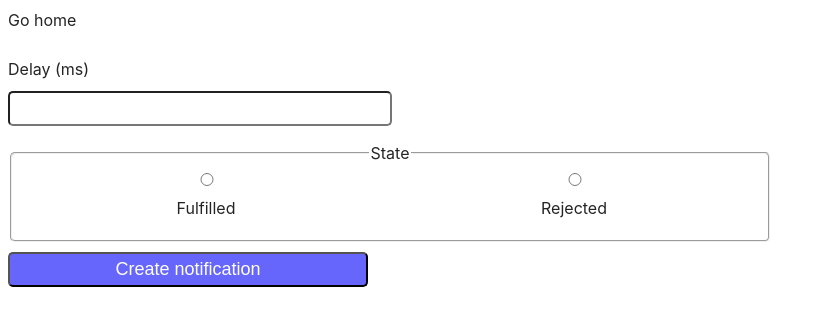
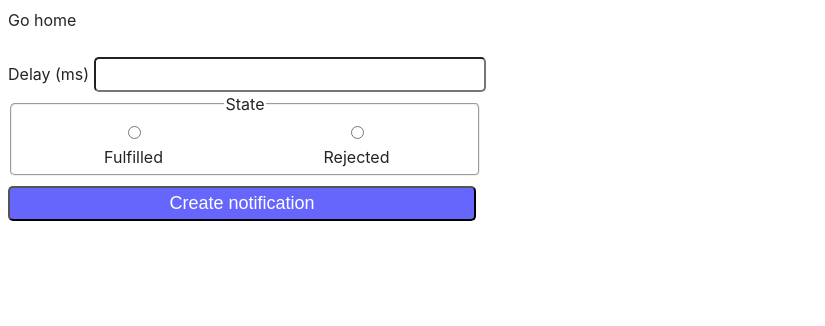
Before and after one commit to serg444s/goit-js-hw-10, a website built with Vite: page src/02-snackbar.html in a window 1280 px wide. Shown: the whole page, without its empty margins (0-825 px from the left). Built offline with nearby package versions, Linux system fonts and the light colour scheme.

Commit message:
Update styles.css

```diff
--- a/src/css/styles.css
+++ b/src/css/styles.css
@@ -82,7 +82,7 @@ button[data-start]:focus {
 }
 
 .form input {
-  width: 360px;
+  width: 368px;
   border-radius: 5px;
   padding: 5px 10px;
   outline: none;
@@ -98,7 +98,7 @@ button[data-start]:focus {
   font-size: 18px;
 
   outline: none;
-  width: 360px;
+  width: 468px;
   padding: 5px 10px;
   border-radius: 5px;
   margin-top: 10px;
@@ -110,17 +110,21 @@ button[data-start]:focus {
   background-color: rgb(0, 149, 255);
 }
 
-label {
+.fieldset label {
   display: flex;
   flex-direction: column;
   gap: 10px;
   margin-bottom: 15px;
 }
 
-fieldset {
+.form fieldset {
   width: 200px;
   padding: 5px 10px;
   border-radius: 5px;
   display: flex;
   text-align: center;
 }
+
+input[type='radio'] {
+  width: 215px;
+}
```
